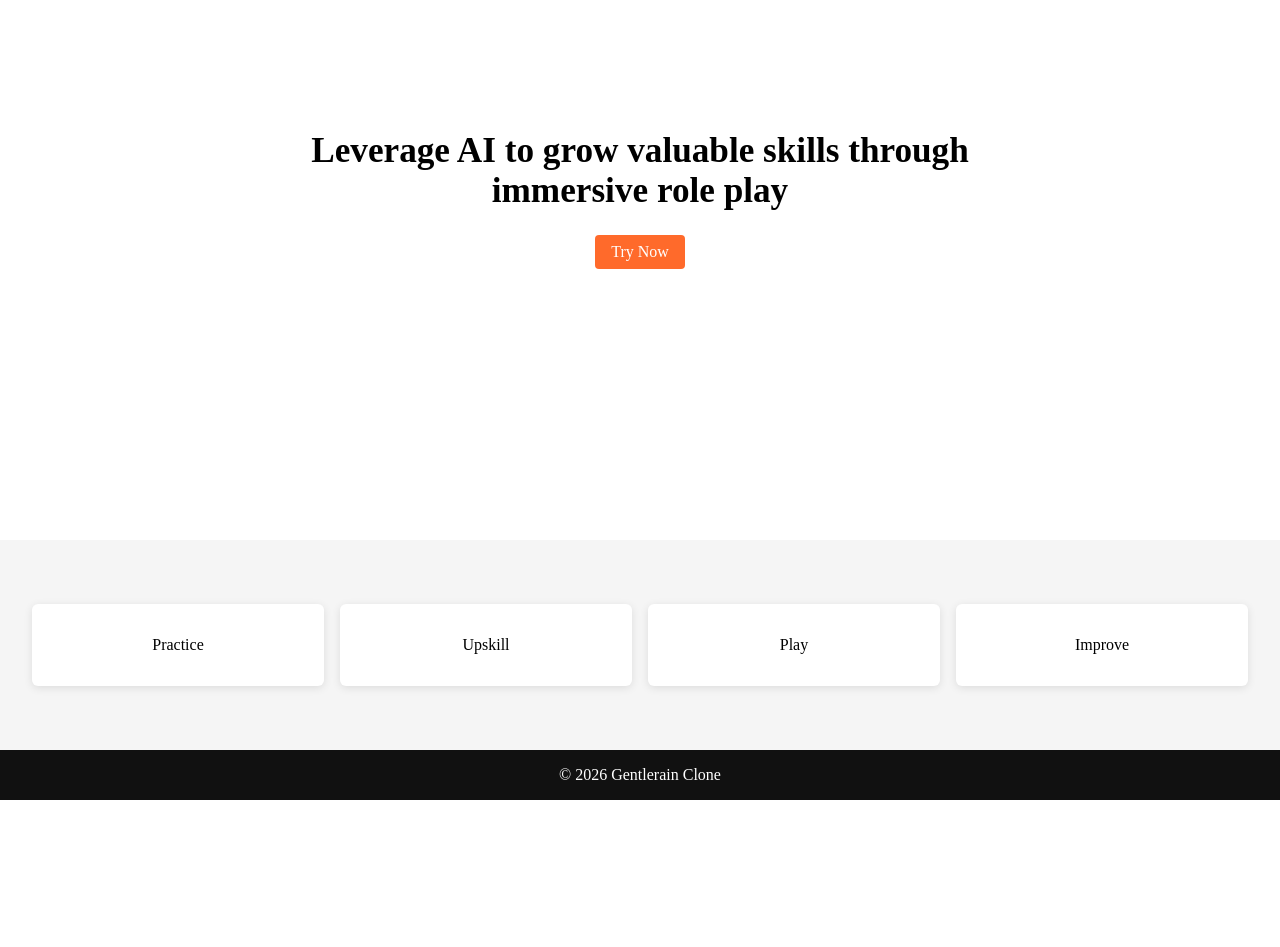
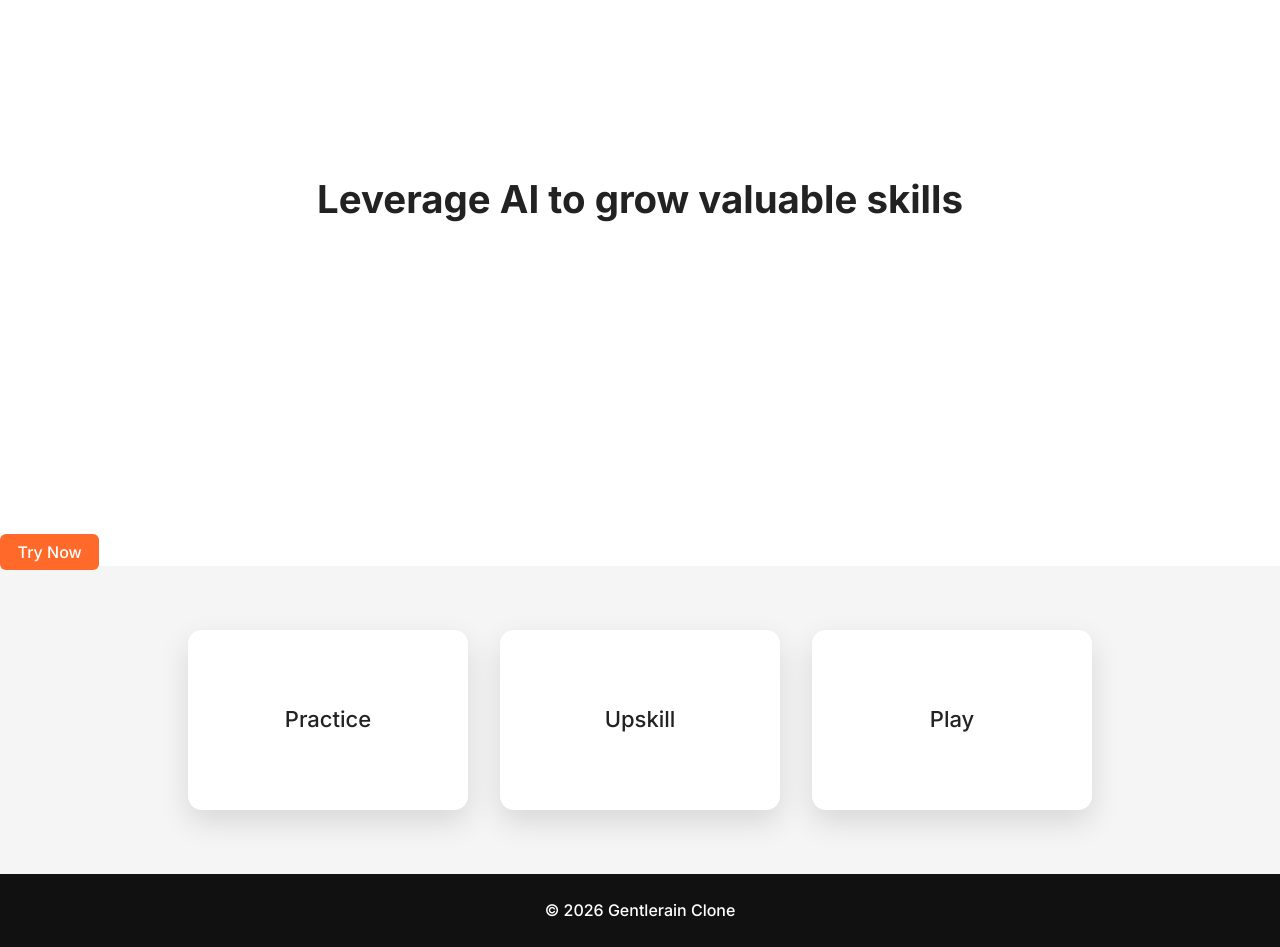
Before and after one commit to adhumith/gentlerain.ai, a plain HTML site: page index.html in a window 1280 px wide. Shown: the part 260-1207 px from the top of the page. Before the commit the page ends 1060 px from the top, so only its background shows below. Drawn offline with nearby package versions, Linux system fonts and the light colour scheme.

Commit message:
Task 2: Parallax, scroll animations, flip cards, and text animations

```diff
--- a/css/style.css
+++ b/css/style.css
@@ -1,4 +1,6 @@
-
+/* =========================
+   RESET & BASE STYLES
+========================= */
 * {
   margin: 0;
   padding: 0;
@@ -6,20 +8,22 @@
 }
 
 body {
-  body {
   font-family: 'Inter', sans-serif;
   color: #222;
+  line-height: 1.6;
+  background: #fff;
 }
 
-}
-
-
+/* =========================
+   HEADER & NAVIGATION
+========================= */
 .header {
   position: fixed;
   top: 0;
   width: 100%;
-  background: #fff;
+  background: #ffffff;
   z-index: 1000;
+  box-shadow: 0 2px 6px rgba(0, 0, 0, 0.05);
 }
 
 .nav {
@@ -30,8 +34,8 @@ body {
 }
 
 .logo {
-  font-weight: bold;
-  font-size: 1.2rem;
+  font-size: 1.3rem;
+  font-weight: 600;
 }
 
 .nav-links {
@@ -43,62 +47,120 @@ body {
 .nav-links a {
   text-decoration: none;
   color: #222;
+  transition: opacity 0.3s ease;
+}
+
+.nav-links a:hover {
+  opacity: 0.6;
 }
 
 .btn {
   text-decoration: none;
-  padding: 0.5rem 1rem;
-  border-radius: 4px;
-  color: #222;
+  padding: 0.5rem 1.1rem;
+  border-radius: 6px;
+  transition: transform 0.3s ease;
+}
+
+.btn:hover {
+  transform: translateY(-2px);
 }
 
 .primary {
   background: #ff6a2b;
-  color: white;
+  color: #fff;
 }
 
+/* =========================
+   HERO SECTION
+========================= */
 .hero {
   height: 100vh;
   padding-top: 120px;
-  background-image: url("../images/hero.jpg"); /* optional */
-  background-size: cover;
-  background-position: center;
-  background-attachment: fixed;
   display: flex;
-  flex-direction: column;
   justify-content: center;
   align-items: center;
   text-align: center;
+  background-attachment: fixed;
 }
 
 .hero h1 {
   max-width: 800px;
-  font-size: 2.2rem;
-  margin-bottom: 1.5rem;
+  font-size: 2.4rem;
 }
 
+/* =========================
+   FEATURES / FLIP CARDS
+========================= */
 .features {
-  display: grid;
-  grid-template-columns: repeat(4, 1fr);
-  gap: 1rem;
+  display: flex;
+  justify-content: center;
+  gap: 32px;
   padding: 4rem 2rem;
   background: #f5f5f5;
 }
 
-.feature {
-  background: white;
-  padding: 2rem;
-  text-align: center;
-  border-radius: 6px;
-  box-shadow: 0 2px 8px rgba(0,0,0,0.1);
+/* Flip card container */
+.flip-card {
+  width: 280px;
+  height: 180px;
+  perspective: 1000px;
+  cursor: pointer; /* optional polish */
 }
 
+/* Flip inner */
+.flip-inner {
+  position: relative;
+  width: 100%;
+  height: 100%;
+  transform-style: preserve-3d;
+  transition: transform 0.6s ease;
+}
+
+.flip-card:hover .flip-inner {
+  transform: rotateY(180deg);
+}
+
+/* Front & Back */
+.flip-front,
+.flip-back {
+  position: absolute;
+  width: 100%;
+  height: 100%;
+  border-radius: 14px;
+  display: flex;
+  align-items: center;
+  justify-content: center;
+  backface-visibility: hidden;
+  font-size: 22px;
+  font-weight: 500;
+  box-shadow: 0 12px 30px rgba(0, 0, 0, 0.12);
+}
+
+.flip-front {
+  background: #ffffff;
+}
+
+.flip-back {
+  background: #ff6a2b;
+  color: #ffffff;
+  transform: rotateY(180deg);
+  padding: 20px;
+  text-align: center;
+}
+
+/* =========================
+   FOOTER
+========================= */
 .footer {
+  background: #111;
+  color: #ffffff;
   text-align: center;
-  padding: 1rem;
-  background: #111;
-  color: white;
+  padding: 1.5rem;
 }
+
+/* =========================
+   RESPONSIVE
+========================= */
 @media (max-width: 768px) {
   .nav-links {
     display: none;
@@ -115,21 +177,7 @@ body {
   }
 
   .features {
-    grid-template-columns: 1fr;
+    flex-direction: column;
+    align-items: center;
   }
 }
-.nav-links a {
-  transition: opacity 0.3s ease;
-}
-
-.nav-links a:hover {
-  opacity: 0.6;
-}
-
-.btn {
-  transition: transform 0.3s ease;
-}
-
-.btn:hover {
-  transform: translateY(-2px);
-}
--- a/index.html
+++ b/index.html
@@ -2,6 +2,8 @@
 <html lang="en">
 <head>
     <link href="https://fonts.googleapis.com/css2?family=Inter:wght@300;500;700&display=swap" rel="stylesheet">
+    <link href="https://unpkg.com/aos@2.3.4/dist/aos.css" rel="stylesheet">
+
   <meta charset="UTF-8">
   <meta name="viewport" content="width=device-width, initial-scale=1.0">
   <title>Gentlerain Clone</title>
@@ -9,7 +11,6 @@
 </head>
 <body>
 
-  <!-- Header / Navigation -->
   <header class="header">
     <nav class="nav">
       <div class="logo">Gentlerain</div>
@@ -29,22 +30,57 @@
   </header>
 
   <section class="hero">
-    <h1>
-      Leverage AI to grow valuable skills through immersive role play
-    </h1>
+  <div class="parallax layer-back"></div>
+  <div class="parallax layer-mid"></div>
+
+  <div class="hero-content">
+    <h1 class="hero-title">Leverage AI to grow valuable skills</h1>
+  </div>
+</section>
+
+
     <a href="#" class="btn primary">Try Now</a>
   </section>
 
-  <section class="features">
-    <div class="feature">Practice</div>
-    <div class="feature">Upskill</div>
-    <div class="feature">Play</div>
-    <div class="feature">Improve</div>
-  </section>
+ <section class="features">
+  <div class="flip-card" data-aos="fade-up">
+    <div class="flip-inner">
+      <div class="flip-front">Practice</div>
+      <div class="flip-back">Practice real-world skills with AI</div>
+    </div>
+  </div>
+
+  <div class="flip-card" data-aos="fade-up" data-aos-delay="150">
+    <div class="flip-inner">
+      <div class="flip-front">Upskill</div>
+      <div class="flip-back">Improve skills through guided learning</div>
+    </div>
+  </div>
+
+  <div class="flip-card" data-aos="fade-up" data-aos-delay="300">
+    <div class="flip-inner">
+      <div class="flip-front">Play</div>
+      <div class="flip-back">Learn through interactive experiences</div>
+    </div>
+  </div>
+</section>
+
 
   <footer class="footer">
     <p>© 2026 Gentlerain Clone</p>
   </footer>
   <script src="js/main.js"></script>
+
+  <script src="https://unpkg.com/aos@2.3.4/dist/aos.js"></script>
+<script>
+  document.addEventListener("DOMContentLoaded", function () {
+    AOS.init({
+      duration: 1000,
+      once: true
+    });
+    AOS.refresh();
+  });
+</script>
+
 </body>
 </html>
```
